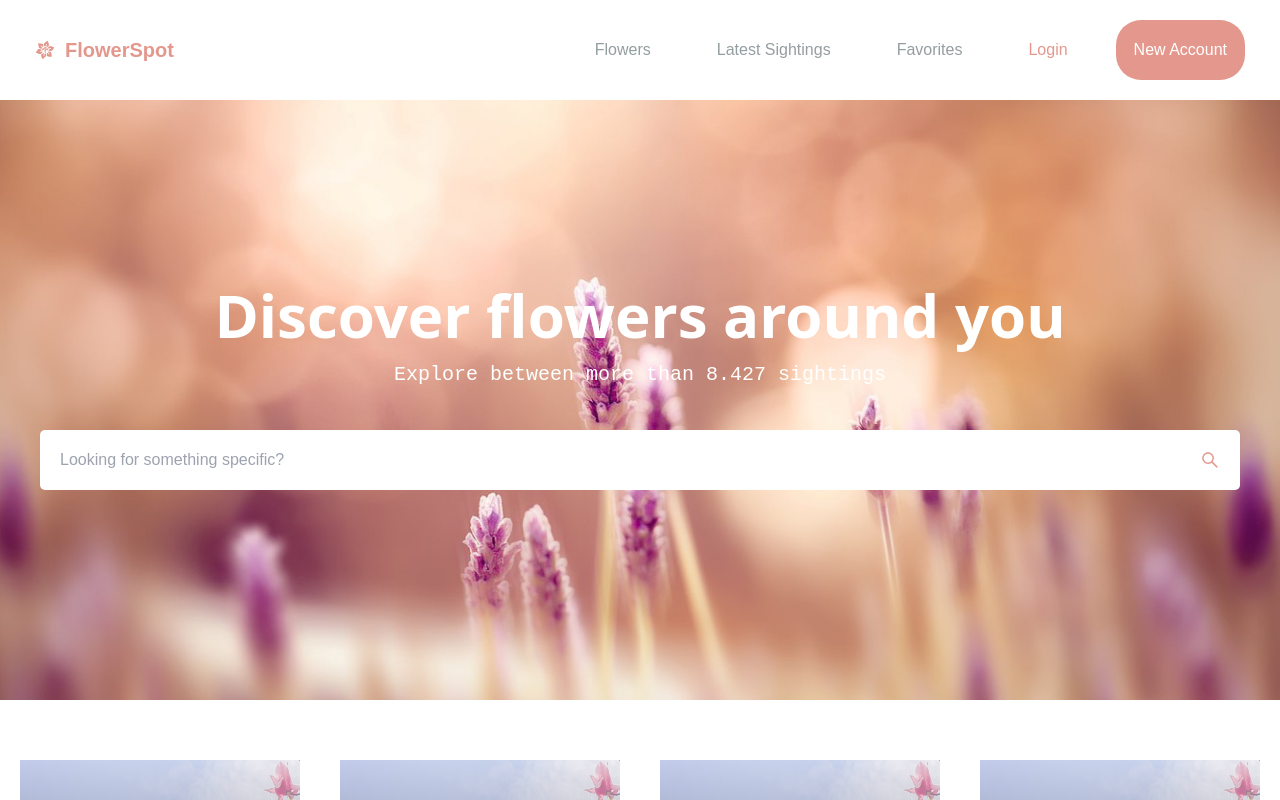
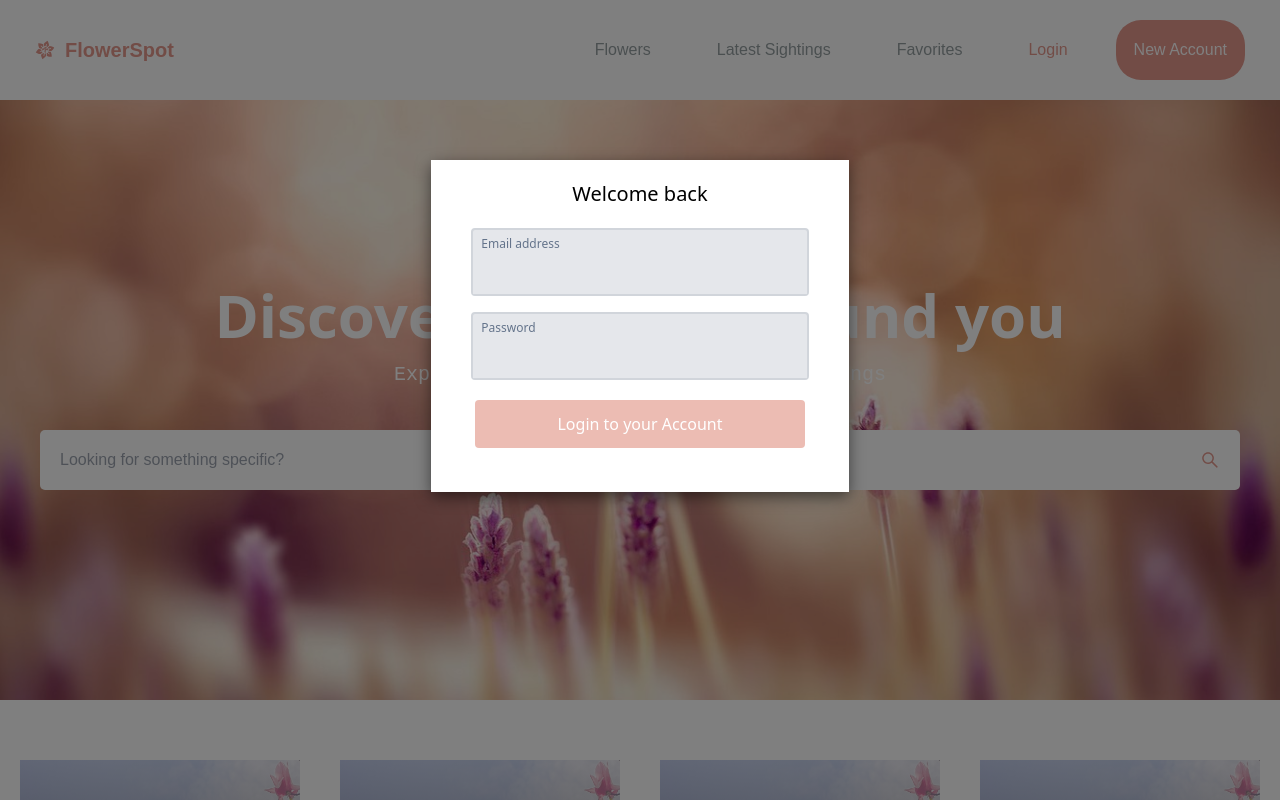
Before and after one commit to ivanatomic43/flowerspot, a React (Create React App) app: page / in a window 1280 px wide. Both pictures are taken after a click on the button "Login". Shown: the top 800 px of the page. Built offline with nearby package versions, Linux system fonts and the light colour scheme; no server answers.

Commit message:
User Sign In

```diff
--- /dev/null
+++ b/src/common/PrivateRoute.tsx
@@ -0,0 +1,14 @@
+import { Navigate, Outlet } from "react-router";
+import { useAuthStatus } from "../hooks/useAuthStatus";
+
+function PrivateRoute() {
+
+  const { loggedIn, checkingStatus } = useAuthStatus();
+  return (
+    <div>
+      { loggedIn ? <Outlet /> : <Navigate to="/" /> }
+    </div>
+  )
+}
+
+export default PrivateRoute
--- a/src/components/Navbar.tsx
+++ b/src/components/Navbar.tsx
@@ -1,15 +1,33 @@
-import React from 'react'
 import {GiSpotedFlower } from 'react-icons/gi'
 import { Link } from 'react-router-dom'
-import { useState } from 'react';
-import Modal from '../common/Modal';
-import Button from '../common/Button';
-import Input from '../common/Input';
+import { useState, useEffect } from 'react';
 import SignUp from './SignUp';
-
+import { useAuthStatus } from '../hooks/useAuthStatus';
+import SignIn from './SignIn';
+import { getAuth, User } from 'firebase/auth';
+import { useNavigate } from 'react-router-dom';
 
 function Navbar() {
 
+  const navigate = useNavigate();
+
+  //User
+  const { loggedIn, checkingStatus } = useAuthStatus();
+  const [user, setUser] = useState<User | null>(null);
+
+  const auth = getAuth();
+
+  useEffect(() => {
+    console.log("Radi useeff");
+    setUser(auth.currentUser);
+  });
+
+  const onLogout = () => {
+    auth.signOut();
+    navigate('/');
+  }
+
+  //Modal
   const [showSignUpModal, setShowSignUpModal] = useState(false);
   const [showSignInModal, setShowSignInModal] = useState(false);
 
@@ -27,16 +45,8 @@ function Navbar() {
   }
 
   const signUpModal = <SignUp handleCloseModal={handleCloseModal} />
+  const signInModal = <SignIn handleCloseModal={handleCloseModal} />
 
-  /*const signInModal = <Modal modalTitle="Welcome back" onClose={handleCloseModal}>
-    <div className='grid grid-rows-2 grid-flow-row p-3'>
-      <Input labelName='Email address' inputType='text' />
-      <Input labelName='Password' inputType='password' />
-      <div className='p-3 w-full m-auto'>
-        <Button className='p-3'full pink primary rounded>Login to your Account</Button>
-      </div>
-    </div>
-  </Modal>*/
   return (
     <header>
       <nav >
@@ -50,13 +60,16 @@ function Navbar() {
           <li><Link to="/flowers">Flowers</Link></li>
           <li><a href="/#">Latest Sightings</a></li>
           <li><a href="/#">Favorites</a></li>
-          <li><button id="sign-in-btn" className="login-btn" onClick={showModalClick}>Login</button></li>
-          <li className='register-btn'><button id="sign-up-btn" onClick={showModalClick}>New Account</button></li>
+          { loggedIn && <li className="text-black"><a href="/#">{user?.displayName}</a></li> }
+          { loggedIn && <li className="register-btn"><button  onClick={onLogout}>Logout</button></li> }
+          { !loggedIn && <li><button id="sign-in-btn" className="login-btn" onClick={showModalClick}>Login</button></li> }
+          { !loggedIn && <li className='register-btn'><button id="sign-up-btn" onClick={showModalClick}>New Account</button></li> }
         </ul>
       </div>
       </div>
     </nav>
     { showSignUpModal && signUpModal }
+    { showSignInModal && signInModal }
 
     </header>
   )
--- a/src/components/SignIn.tsx
+++ b/src/components/SignIn.tsx
@@ -1,14 +1,62 @@
-import React from 'react'
+import { useState } from 'react';
+import { useNavigate } from 'react-router';
+import {getAuth, signInWithEmailAndPassword} from 'firebase/auth'
+import Modal from '../common/Modal';
+import Input from '../common/Input';
+import Button from '../common/Button';
+
 
 export interface SignInProps {
   handleCloseModal: () => void;
 }
 
 function SignIn( {handleCloseModal} : SignInProps ) : JSX.Element {
+
+  const [showPassword, setShowPassword] = useState(false);
+
+  const [formData, setFormData] = useState({
+    email: '',
+    password: ''
+  })
+
+  const {email, password} = formData;
+  const navigate = useNavigate();
+
+  const handleOnChange = (event: any) => {
+    setFormData((prevState) => ({
+      ...prevState,
+      [event.target.id]: event.target.value
+    }))
+  }
+
+  const onSubmit = async (event: any) => {
+    event.preventDefault();
+
+    try {
+      const auth = getAuth();
+      const userCredential = await signInWithEmailAndPassword(auth, email, password)
+
+      if(userCredential.user){
+        navigate("/");
+      }
+    } catch(error) {
+      console.log("Error logging in");
+    }
+  }
+
+
   return (
-    <div>
-
+   <>
+    <Modal hasForm={true} modalTitle="Welcome back" onClose={handleCloseModal} onSubmit={onSubmit}>
+    <div className='grid grid-rows-2 grid-flow-row p-3'>
+      <Input labelName='Email address' inputType='text' id="email" name="email" value={email} onChange={handleOnChange} />
+      <Input labelName='Password' inputType='password' id="password" name="password" value={password} onChange={handleOnChange} />
+      <div className='p-3 w-full m-auto'>
+        <Button className='p-3'full pink primary rounded>Login to your Account</Button>
+      </div>
     </div>
+  </Modal>
+   </>
   )
 }
 
--- a/src/components/SignUp.tsx
+++ b/src/components/SignUp.tsx
@@ -46,7 +46,7 @@ function SignUp({handleCloseModal} : SignUpProps) : JSX.Element {
 
   const onSubmit = async (event : any) => {
     event.preventDefault();
-    console.log("Usao u submit");
+
     try {
       const auth = getAuth();
       const userCredential = await createUserWithEmailAndPassword(auth, email, password as string);
--- /dev/null
+++ b/src/hooks/useAuthStatus.js
@@ -0,0 +1,27 @@
+import { useEffect, useState, useRef } from "react"
+import {getAuth, onAuthStateChanged} from 'firebase/auth';
+
+export const useAuthStatus = () => {
+
+  const [loggedIn, setLoggedIn] = useState(false);
+  const [checkingStatus, setCheckingStatus] = useState(true)
+  const isMounted = useRef(true);
+
+  useEffect(() => {
+    if (isMounted) {
+      const auth = getAuth();
+      onAuthStateChanged(auth, (user) => {
+        if(user) {
+          setLoggedIn(true)
+        }
+        setCheckingStatus(false);
+      })
+    }
+
+    return () => {
+      isMounted.current = false;
+    }
+  }, [isMounted]);
+
+  return {loggedIn, checkingStatus}
+}
```
